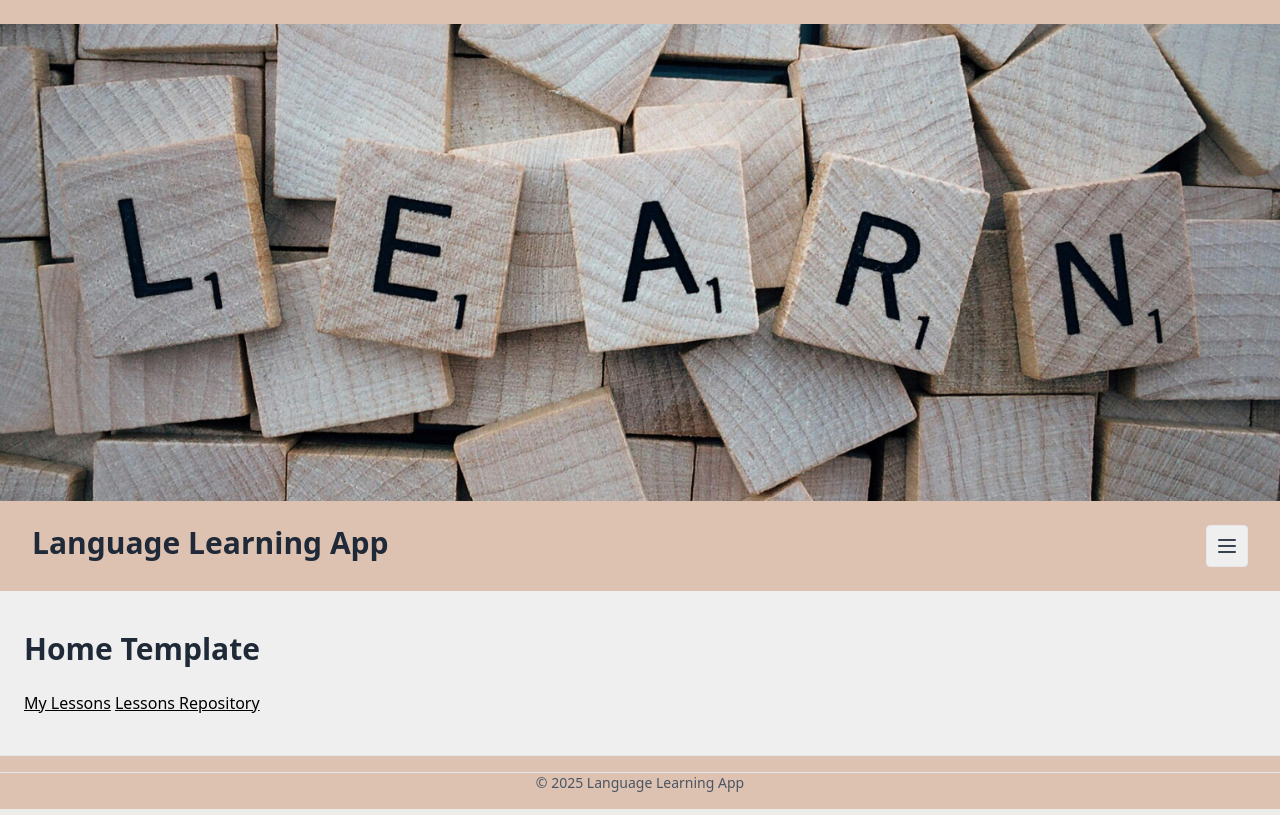
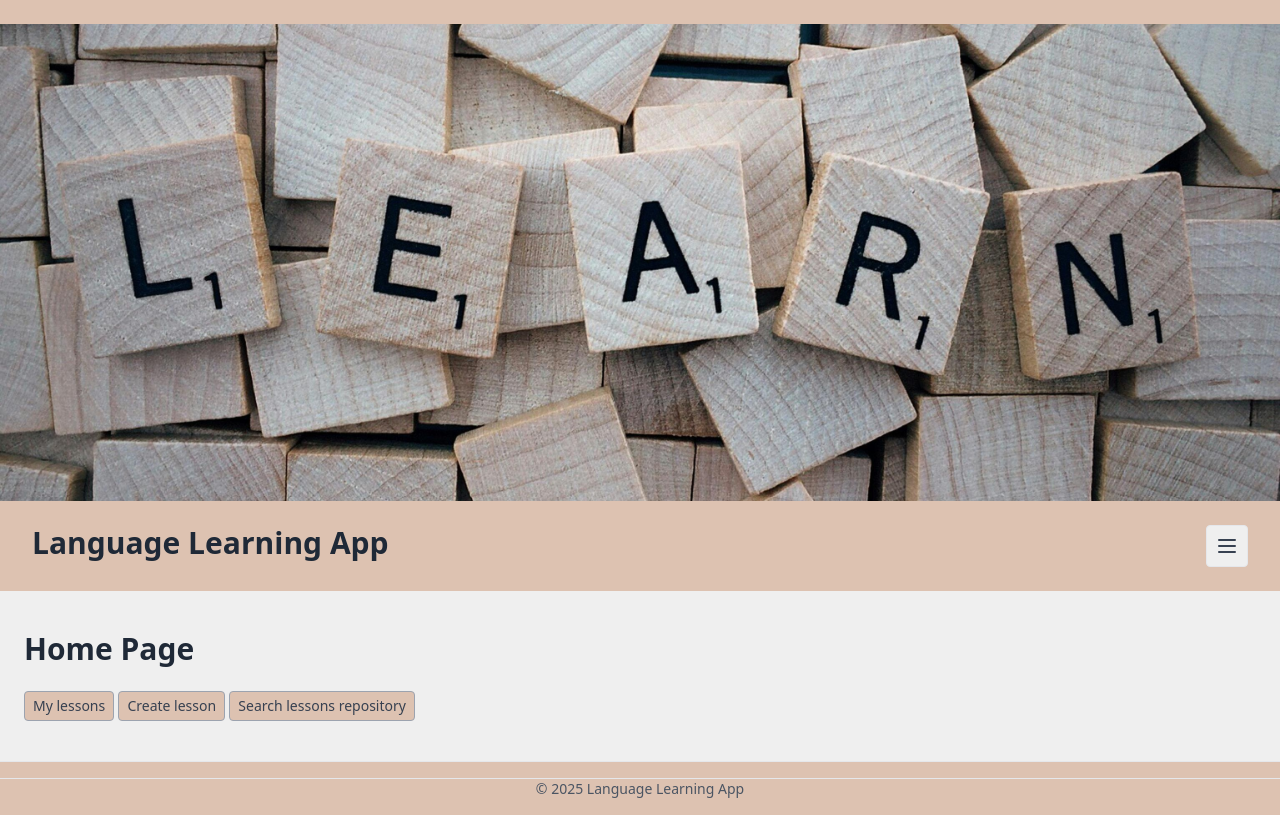
Before and after one commit to AdamRogowski/LanguageLearningApp, a Django app: page / in a window 1280 px wide. Run offline with Django 5.2, Linux system fonts and the light colour scheme; a user stored in the database is signed in; data comes from the database, SQL or seed files in the repository; both versions use the stored data as it was after the commit; some libraries are stand-ins or nearby versions.

Commit message:
MoreButtons

```diff
--- a/base/templates/base/create_lesson.html
+++ b/base/templates/base/create_lesson.html
@@ -1,15 +1,15 @@
 {% extends 'main.html' %}
 
 {% block content %}
-<h2>Create a New Lesson</h2>
+<h2 class="text-xl font-bold text-gray-800">Create a New Lesson</h2>
 
 <a href="{% url 'import-lesson-json' %}"><button>Import JSON</button></a>
 
 <form method="post">
   {% csrf_token %}
   {{ lesson_form.as_p }}
-  <button type="button" onclick="window.location.href='{{ request.META.HTTP_REFERER }}'" style="display:inline;">Cancel</button>
-  <button type="submit">Create Lesson</button>
+  <button type="button" onclick="window.location.href='{{ request.META.HTTP_REFERER }}'" style="display:inline;" class="inline-block px-2 py-1 border border-gray-400 rounded bg-[#ddc2b1] text-gray-700 hover:underline hover:bg-gray-300 text-sm transition-all mt-4">Cancel</button>
+  <button type="submit" class="inline-block px-2 py-1 border border-gray-400 rounded bg-[#ddc2b1] text-gray-700 hover:underline hover:bg-gray-300 text-sm transition-all mt-4">Create Lesson</button>
 </form>
 
 {% endblock content %}
--- a/base/templates/base/home.html
+++ b/base/templates/base/home.html
@@ -2,14 +2,25 @@
 
 {% block content %}
 
-<h1 class="text-3xl font-bold text-gray-800 mb-6">Home Template</h1>
+<h1 class="text-3xl font-bold text-gray-800 mb-6">Home Page</h1>
+
+{% if user.is_authenticated %}
+        <a href="{% url 'my-lesson-details' user.id %}" class="inline-block px-2 py-1 border border-gray-400 rounded bg-[#ddc2b1] text-gray-700 hover:underline hover:bg-gray-300 text-sm transition-all">
+            My lessons
+        </a>
+
+        <a href="{% url 'create-lesson' %}">
+            <button type="button" class="inline-block px-2 py-1 border border-gray-400 rounded bg-[#ddc2b1] text-gray-700 hover:underline hover:bg-gray-300 text-sm transition-all">
+                Create lesson
+            </button>
+        </a>
+{% endif %}
+
+<a href="{% url 'lessons-repository' %}" class="inline-block px-2 py-1 border border-gray-400 rounded bg-[#ddc2b1] text-gray-700 hover:underline hover:bg-gray-300 text-sm transition-all">
+            Search lessons repository
+        </a>
 
 
-{% if user.is_authenticated %}
-    <a href="{% url 'my-lessons' user.id %}" class="underline">My Lessons</a>
-{% endif %}
-
-<a href="{% url 'lessons-repository' %}" class="underline">Lessons Repository</a>
 
 <style>
     .home-container {
--- a/base/templates/base/lessons_repository.html
+++ b/base/templates/base/lessons_repository.html
@@ -24,5 +24,6 @@
 
 </div>
 
+<button type="button" onclick="window.location.href='{{ request.META.HTTP_REFERER }}'" style="display:inline;" class="inline-block px-2 py-1 border border-gray-400 rounded bg-[#ddc2b1] text-gray-700 hover:underline hover:bg-gray-300 text-sm transition-all mt-4">Cancel</button>
 
 {% endblock content %}
```
Also changed, not shown: db.sqlite3.
